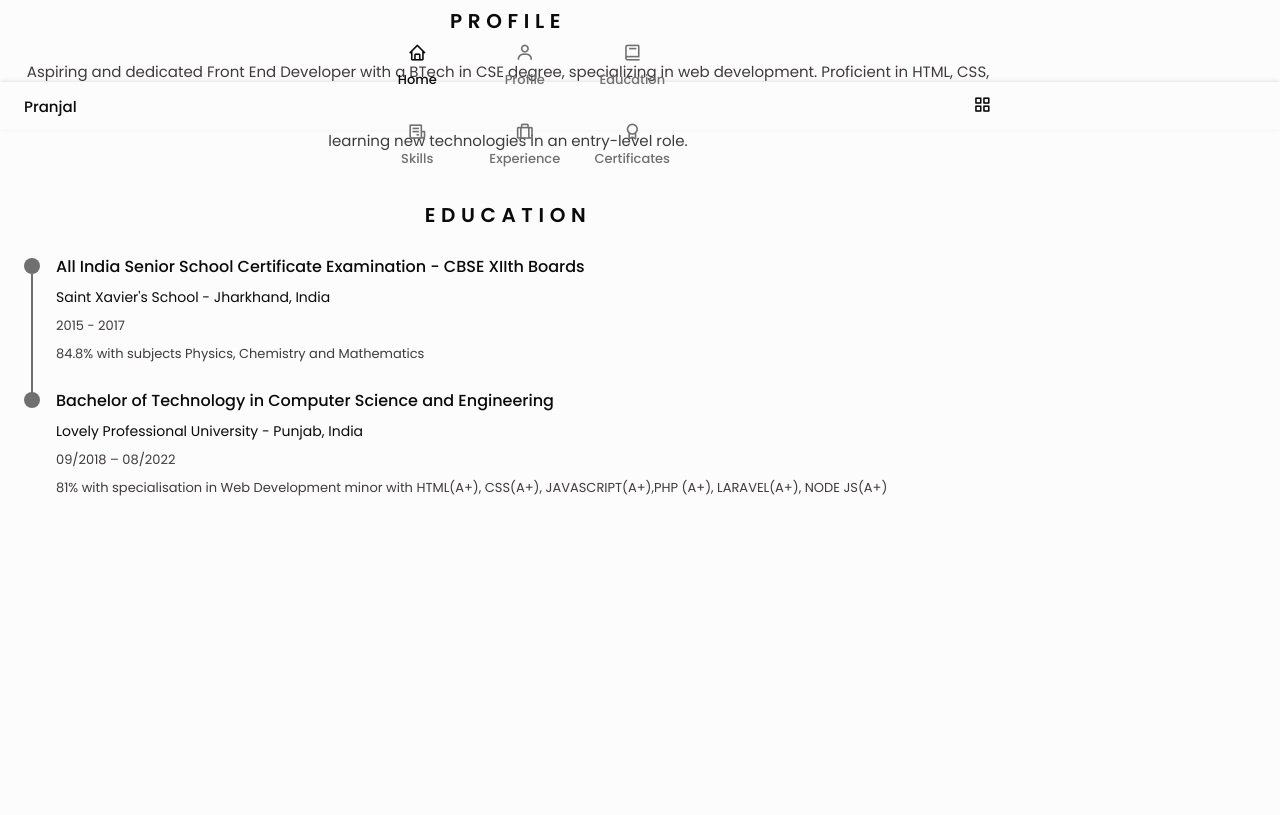
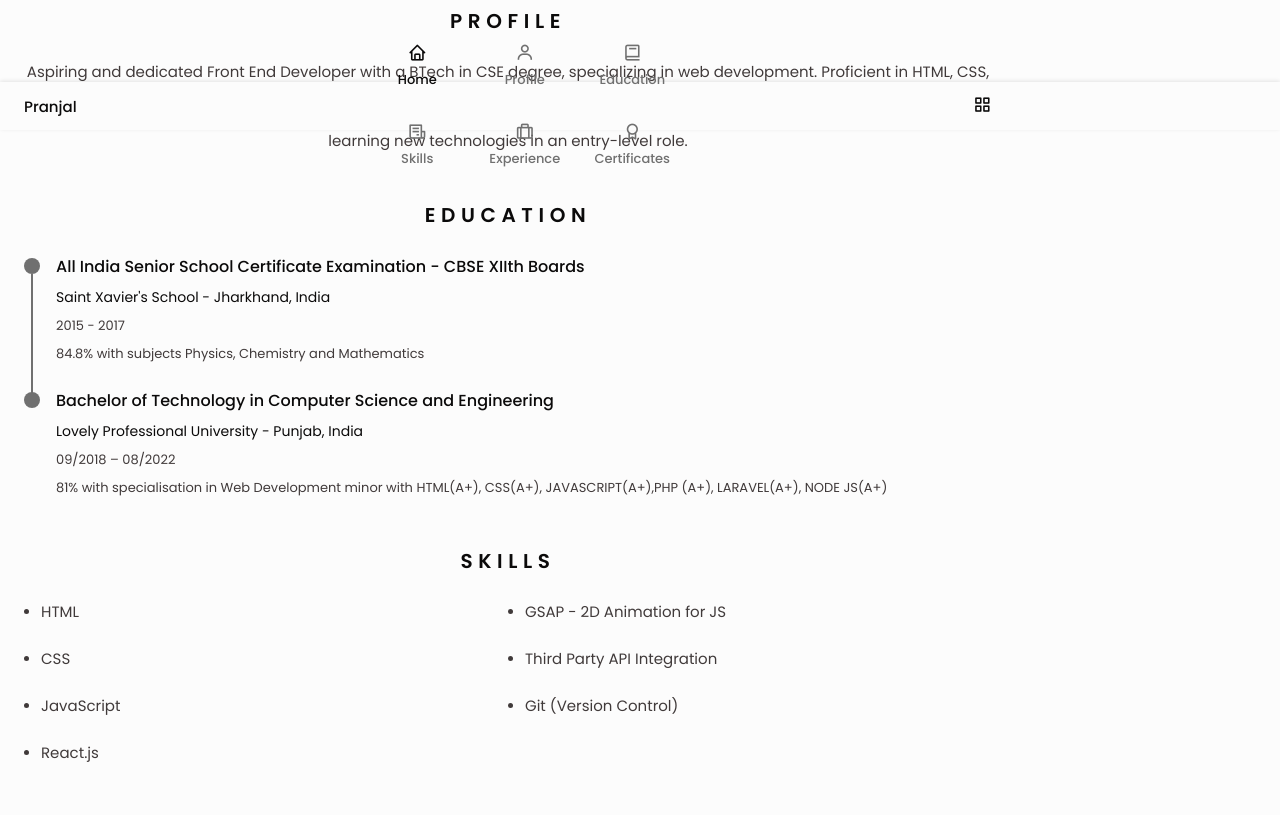
Before and after one commit to Pranjal-Jamuar/resume, a website: page index.html in a window 1280 px wide. Shown: the part 670-1485 px from the top of the page. Before the commit the page ends 1240 px from the top, so only its background shows below. Drawn offline with nearby package versions, Linux system fonts and the light colour scheme.

Commit message:
Skills section completed

```diff
--- a/index.html
+++ b/index.html
@@ -140,6 +140,7 @@
               passion for learning new technologies in an entry-level role.
             </p>
           </section>
+          <!-- Education -->
           <section class="education section" id="education">
             <h2 class="section-title">Education</h2>
 
@@ -188,6 +189,40 @@
               </div>
             </div>
           </section>
+          <!-- Skills -->
+          <section class="skills section" id="skills">
+            <h2 class="section-title">Skills</h2>
+
+            <div class="skills-content bd-grid">
+              <ul class="skills-data">
+                <li class="skills-name">
+                  <span class="skills-circle"></span> HTML
+                </li>
+                <li class="skills-name">
+                  <span class="skills-circle"></span> CSS
+                </li>
+                <li class="skills-name">
+                  <span class="skills-circle"></span> JavaScript
+                </li>
+                <li class="skills-name">
+                  <span class="skills-circle"></span> React.js
+                </li>
+              </ul>
+
+              <ul class="skills-data">
+                <li class="skills-name">
+                  <span class="skills-circle"></span> GSAP - 2D Animation for JS
+                </li>
+                <li class="skills-name">
+                  <span class="skills-circle"></span> Third Party API
+                  Integration
+                </li>
+                <li class="skills-name">
+                  <span class="skills-circle"></span> Git (Version Control)
+                </li>
+              </ul>
+            </div>
+          </section>
         </div>
 
         <div class="resume-right"></div>
--- a/public/assets/css/styles.css
+++ b/public/assets/css/styles.css
@@ -274,6 +274,7 @@ img {
   text-align: center;
 }
 
+/* Education */
 .education-content {
   display: flex;
 }
@@ -317,3 +318,27 @@ img {
 .education-grade {
   font-size: var(--smaller-font-size);
 }
+
+/* Skills */
+.skills-content {
+  grid-template-columns: repeat(2, 1fr);
+}
+
+.skills-content {
+  gap: 0;
+}
+
+.skills-name {
+  display: flex;
+  align-items: center;
+  margin-bottom: var(--mb-3);
+}
+
+.skills-circle {
+  display: inline-block;
+  width: 5px;
+  height: 5px;
+  background-color: var(--text-color);
+  border-radius: 50%;
+  margin-right: 0.75rem;
+}
```
